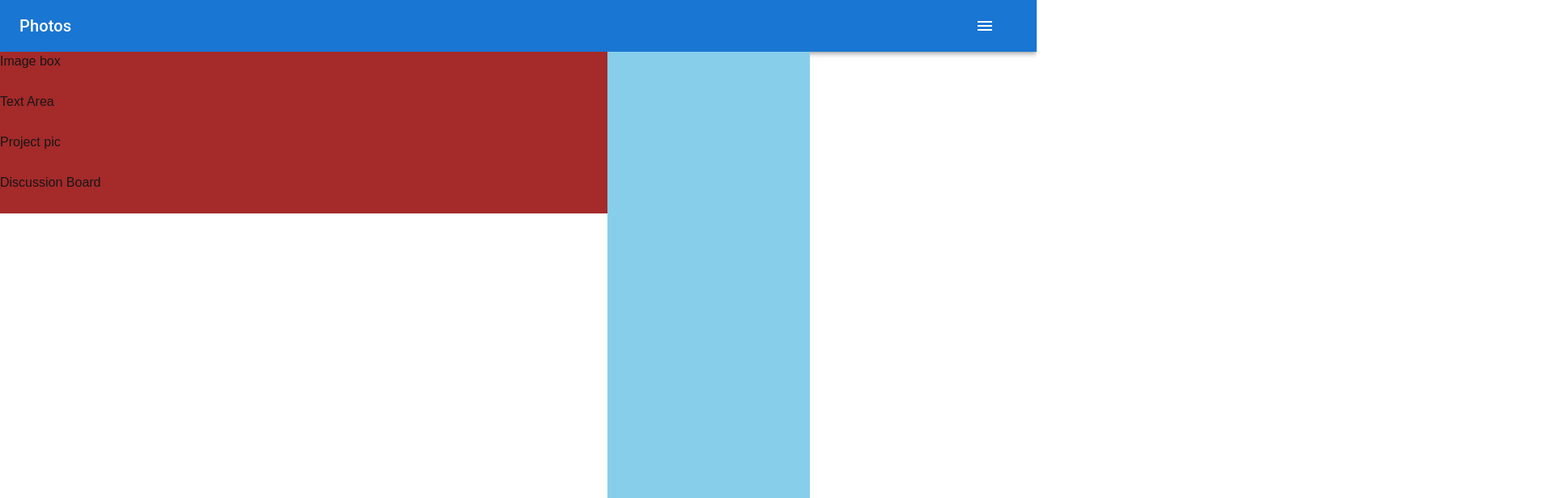
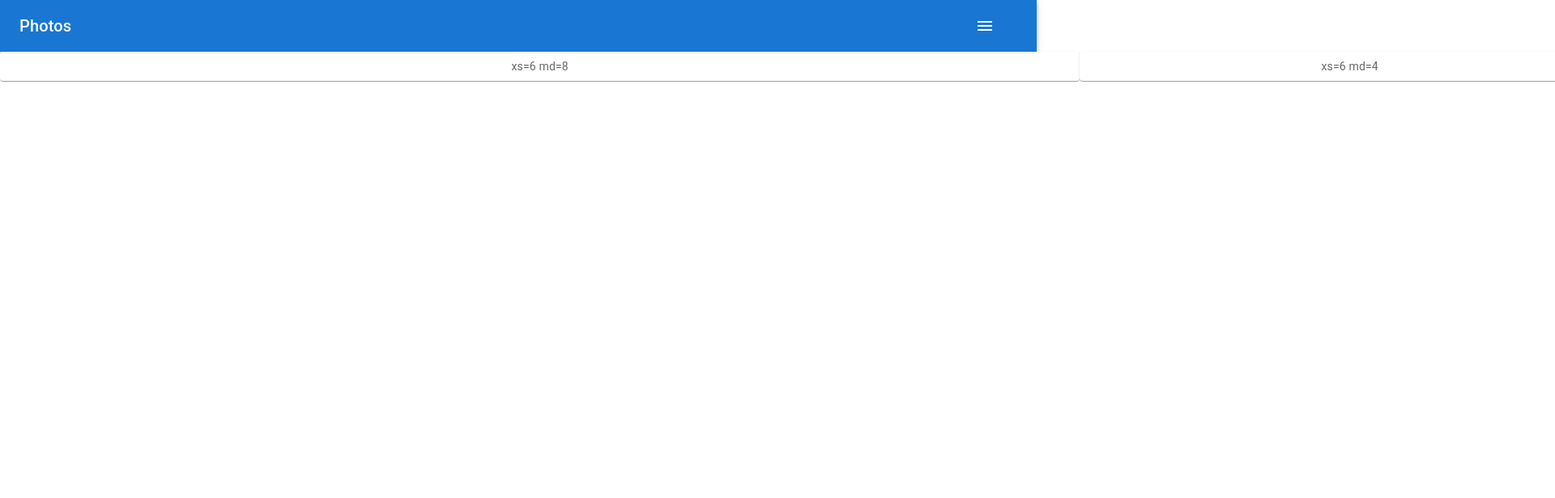
Before and after one commit to jonss0777/Flock, a Next.js app in the folder my-app/: page /project in a window 1280 px wide. Shown: the top 616 px of the page at 81% size, 1920 px wide, since content can reach past the window. Built offline with nearby package versions, Linux system fonts and the light colour scheme.

Commit message:
editing page2

```diff
--- a/my-app/app/project/page.js
+++ b/my-app/app/project/page.js
@@ -1,43 +1,32 @@
 'use client'
-import { Edit } from "@mui/icons-material";
-import EditBox from "./EditBox";
-import SimpleContainer from "./SimpleContainer";
+import { styled } from '@mui/material/styles';
+import Box from '@mui/material/Box';
+import Paper from '@mui/material/Paper';
+import Grid from '@mui/material/Grid2';
 
-
-import { Grid2 } from '@mui/material';
+const Item = styled(Paper)(({ theme }) => ({
+  backgroundColor: '#fff',
+  ...theme.typography.body2,
+  padding: theme.spacing(1),
+  textAlign: 'center',
+  color: theme.palette.text.secondary,
+  ...theme.applyStyles('dark', {
+    backgroundColor: '#1A2027',
+  }),
+}));
 
 export default function Home() {
+  return (
+    <Box width={2000} height={1000} sx={{ flexGrow: 1 }}>
+      <Grid container spacing={0} direction="row">
+        <Grid size={{ xs: 6, md: 8 }}>
+          <Item>xs=6 md=8</Item>
+        </Grid>
+        <Grid size={{ xs: 6, md: 4 }}>
+          <Item>xs=6 md=4</Item>
+        </Grid>
 
-  return (
-    <>
-      <Grid2 columns={2} columnSpacing={0} container={true} wrap="nowrap">
-
-        <EditBox primaryColor="white" pwidth={750} pheight={1000}>
-          {/* Image */}
-          <EditBox primaryColor="brown" ryColor="white" pwidth={750} pheight={50}>
-            <p>Image box</p>
-          </EditBox>
-          {/* Text area */}
-          <EditBox primaryColor="brown" ryColor="white" pwidth={750} pheight={50}>
-            <p>Text Area</p>
-          </EditBox>
-          {/* Project pic area */}
-          <EditBox primaryColor="brown" ryColor="white" pwidth={750} pheight={50}>
-            <p>Project pic </p>
-          </EditBox>
-
-          {/* Discussion Board */}
-          <EditBox primaryColor="brown" ryColor="white" pwidth={750} pheight={50}>
-            <p> Discussion Board </p>
-          </EditBox>
-
-      </EditBox>
-
-
-      <EditBox primaryColor="skyblue" pwidth={250} pheight={1000}></EditBox>
-    </Grid2 >
-
-
-    </>
+      </Grid>
+    </Box>
   );
 }
```
